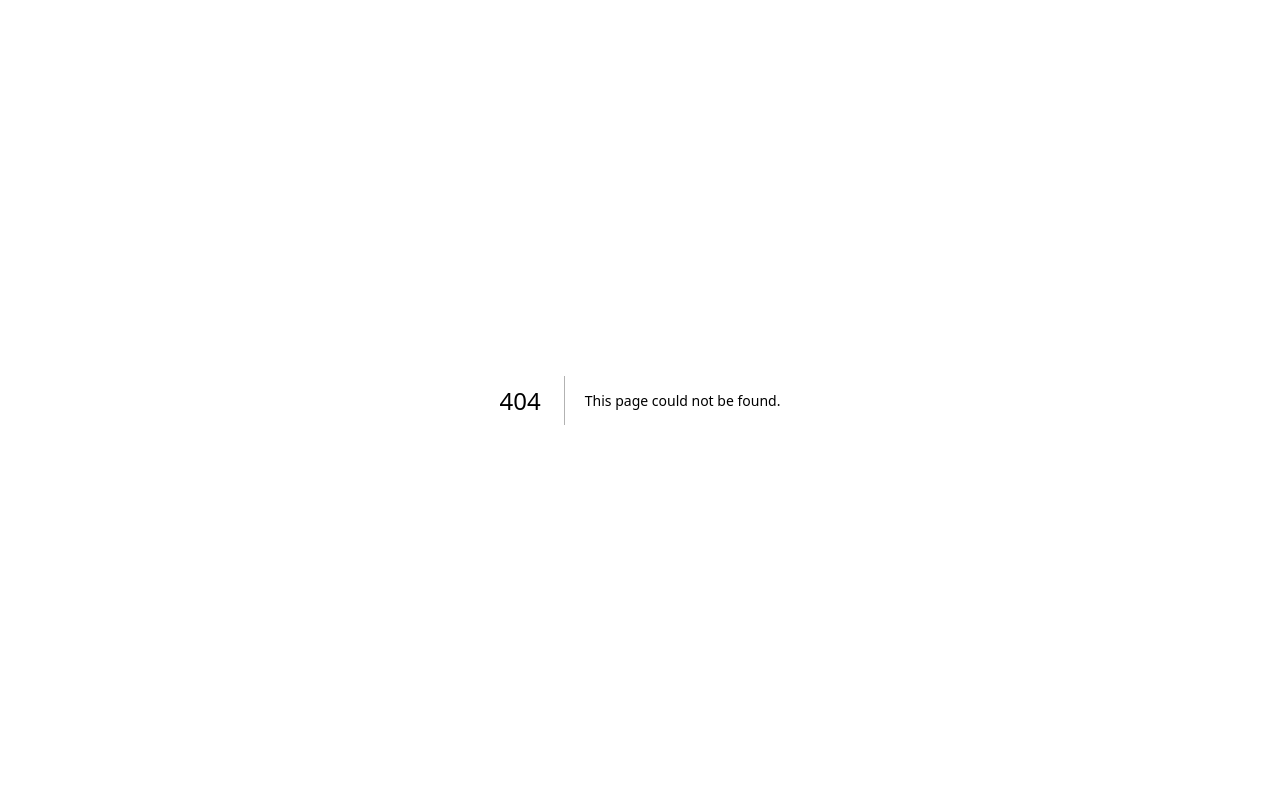
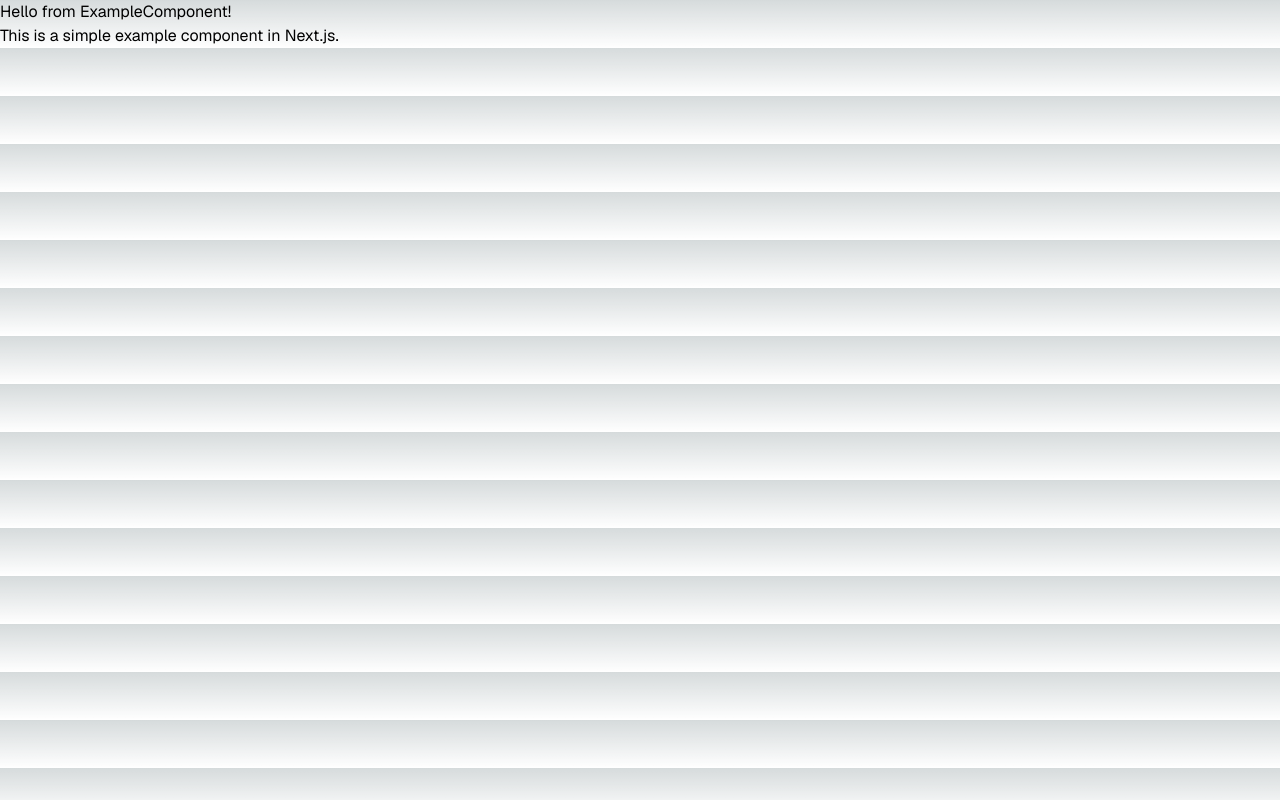
Before and after one commit to bartosztrusinski/chit-chat, a Next.js app: page /example-page in a window 1280 px wide. Before the commit this address had no page. Built offline with nearby package versions, Linux system fonts and the light colour scheme.

Commit message:
Added basic structure for project

```diff
--- /dev/null
+++ b/app/example-page/page.tsx
@@ -0,0 +1,11 @@
+import ExampleComponent from '../../components/ExampleComponent/ExampleComponent';
+
+const ExamplePage = () => {
+  return (
+    <>
+      <ExampleComponent />
+    </>
+  );
+};
+
+export default ExamplePage;
--- /dev/null
+++ b/components/ExampleComponent/ExampleComponent.tsx
@@ -0,0 +1,10 @@
+const ExampleComponent = () => {
+  return (
+    <div>
+      <h1>Hello from ExampleComponent!</h1>
+      <p>This is a simple example component in Next.js.</p>
+    </div>
+  );
+};
+
+export default ExampleComponent;
--- /dev/null
+++ b/components/SecondExampleComponent/SecondExampleComponent.tsx
@@ -0,0 +1,10 @@
+const SecondExampleComponent = () => {
+  return (
+    <div>
+      <h1>Hello from ExampleComponent!</h1>
+      <p>This is a simple example component in Next.js.</p>
+    </div>
+  );
+};
+
+export default SecondExampleComponent;
--- /dev/null
+++ b/types/ExampleTypes.d.ts
@@ -0,0 +1,5 @@
+export interface ExampleInterface {
+  id: number;
+  name: string;
+  isActive: boolean;
+}
```
Also changed, not shown: components/ExampleComponent/ExampleComponent.module.css (added, +7 -0 lines), components/SecondExampleComponent/SecondExampleComponent.module.css (added, +7 -0 lines), public/images/example-image.png (added).
